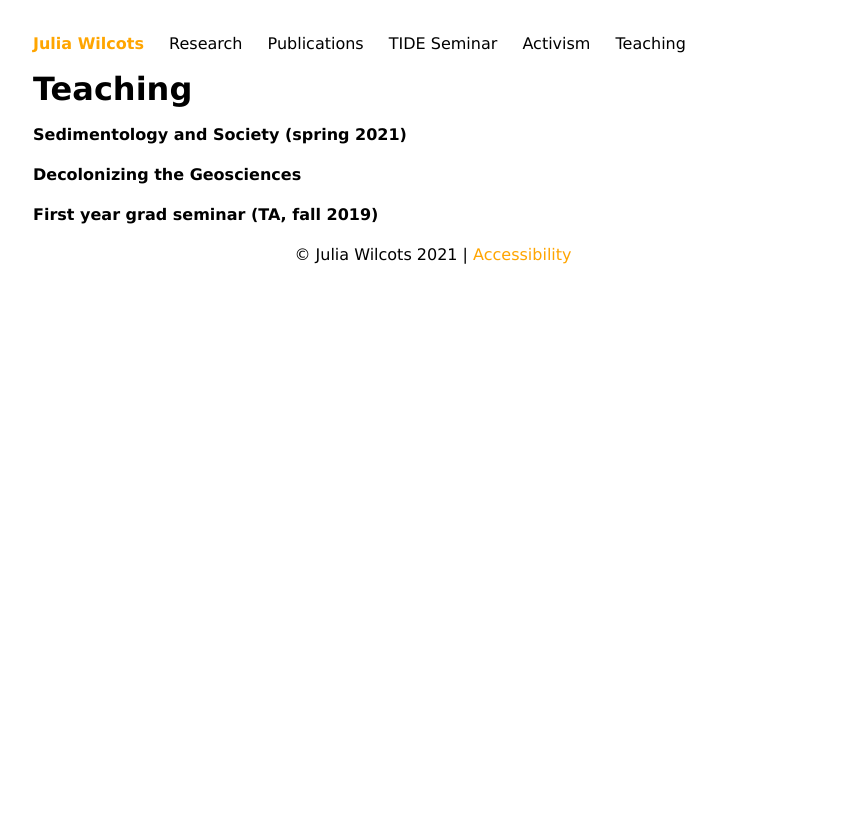
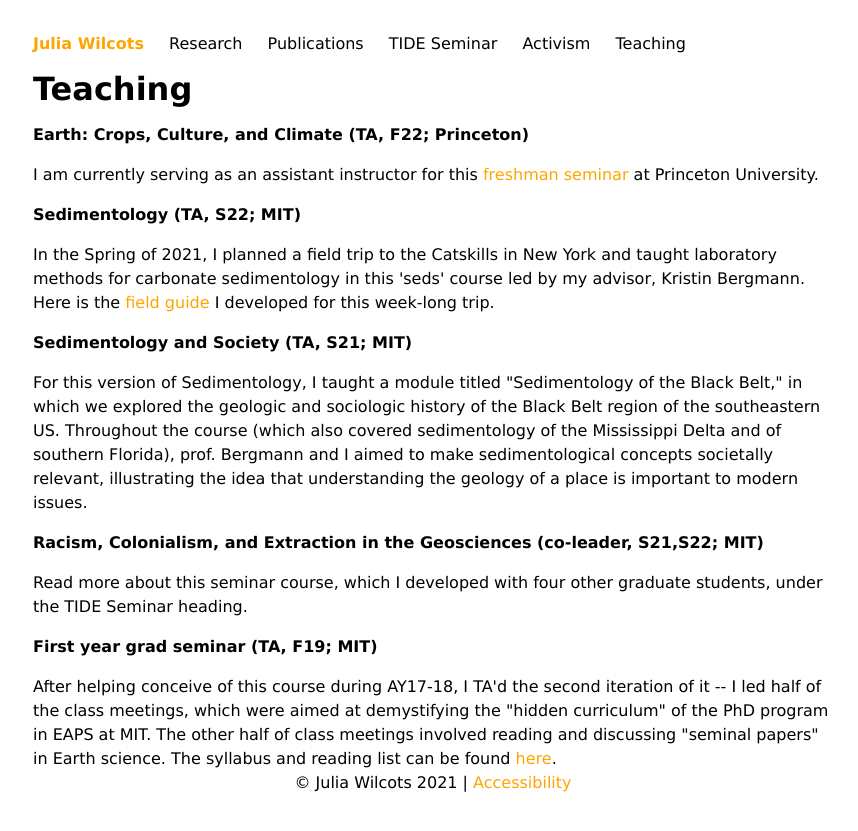
Before and after one commit to juliawilcots/juliawilcots.github.io, a Jekyll site: the page teaching/index.html, which Jekyll copies as it is, in a window 1280 px wide. Shown: the top 831 px of the page, without its empty margins (207-1065 px from the left). Built offline with Jekyll 4.4.1, drawn with Linux system fonts in a browser that asks for light colours.

Commit message:
added text to teaching

```diff
--- a/teaching/index.html
+++ b/teaching/index.html
@@ -31,10 +31,20 @@
 
 <main>
 <h1 id="teaching">Teaching</h1>
-<p><strong>Sedimentology and Society (spring 2021)</strong></p>
-<p><strong>Decolonizing the Geosciences</strong></p>
-<p><strong>First year grad seminar (TA, fall 2019)</strong></p>
+<p><strong>Earth: Crops, Culture, and Climate (TA, F22; Princeton)</strong></p>
+I am currently serving as an assistant instructor for this <a href="https://registrar.princeton.edu/course-offerings/course-details?term=1232&courseid=016425">freshman seminar</a> at Princeton University.
 
+<p><strong>Sedimentology (TA, S22; MIT)</strong></p>
+In the Spring of 2021, I planned a field trip to the Catskills in New York and taught laboratory methods for carbonate sedimentology in this 'seds' course led by my advisor, Kristin Bergmann. Here is the <a href="https://drive.google.com/file/d/1iUe0mPQ5bOYDTlwWs2c_buoAbize-U68/view?usp=sharing">field guide</a> I developed for this week-long trip.
+
+<p><strong>Sedimentology and Society (TA, S21; MIT)</strong></p>
+For this version of Sedimentology, I taught a module titled "Sedimentology of the Black Belt," in which we explored the geologic and sociologic history of the Black Belt region of the southeastern US. Throughout the course (which also covered sedimentology of the Mississippi Delta and of southern Florida), prof. Bergmann and I aimed to make sedimentological concepts societally relevant, illustrating the idea that understanding the geology of a place is important to modern issues.
+
+<p><strong>Racism, Colonialism, and Extraction in the Geosciences (co-leader, S21,S22; MIT)</strong></p>
+Read more about this seminar course, which I developed with four other graduate students, under the TIDE Seminar heading.
+
+<p><strong>First year grad seminar (TA, F19; MIT)</strong></p>
+After helping conceive of this course during AY17-18, I TA'd the second iteration of it -- I led half of the class meetings, which were aimed at demystifying the "hidden curriculum" of the PhD program in EAPS at MIT. The other half of class meetings involved reading and discussing "seminal papers" in Earth science. The syllabus and reading list can be found <a href="https://drive.google.com/file/d/1A-aI3BX5O8F8G8LbsOMND1MYhuoiS87U/view?usp=sharing">here</a>.
 
 </main>
 
```
Also changed, not shown: 2 other files.
